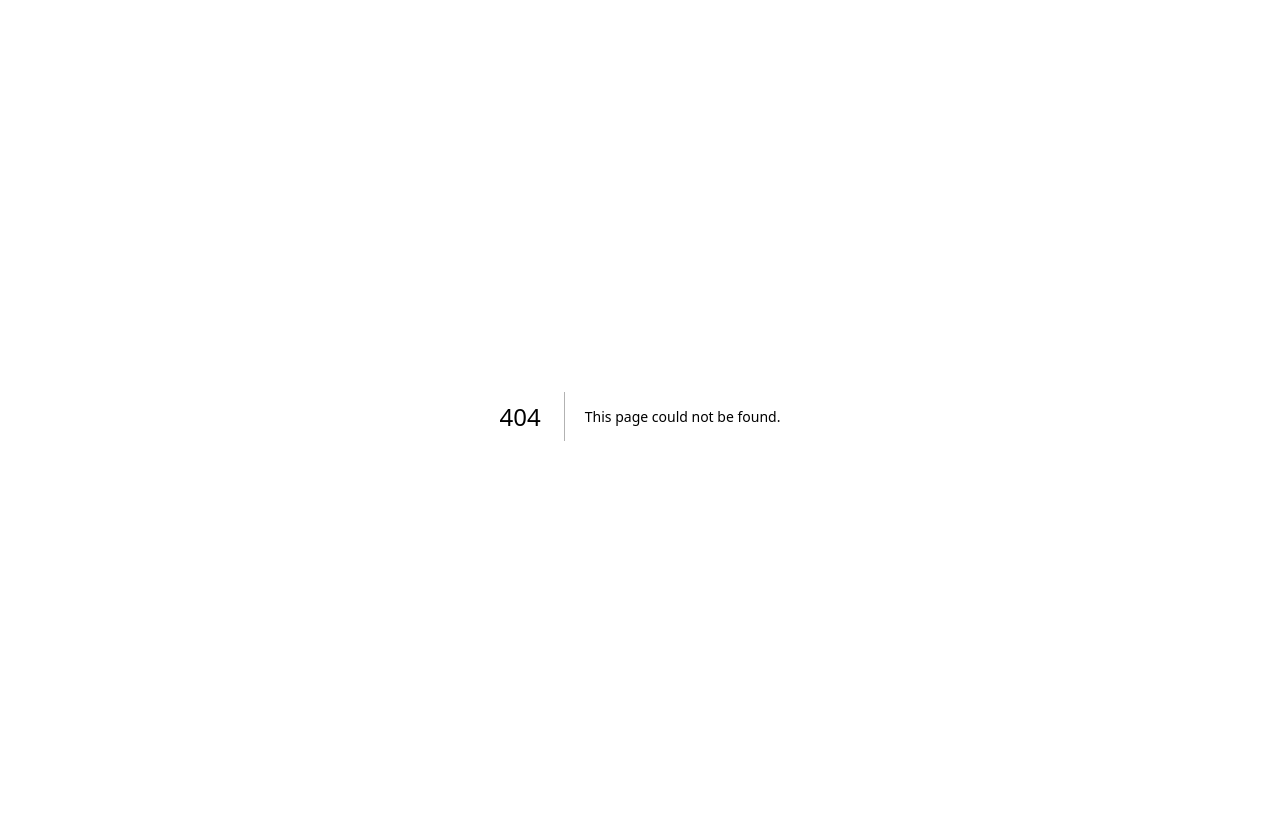
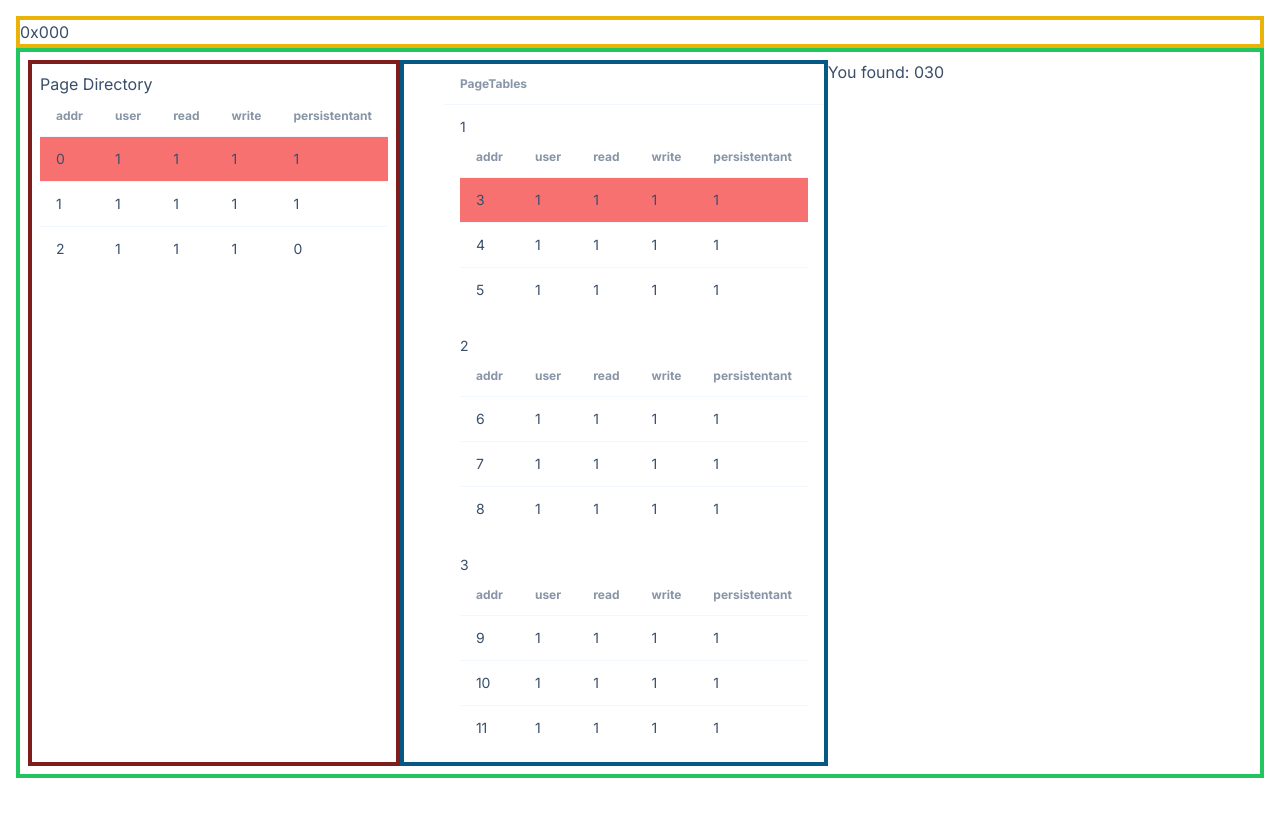
Before and after one commit to Escape9002/paging_demo, a Next.js app in the folder paging-demo/: page /pagingSite in a window 1280 px wide. Before the commit this address had no page. Shown: the top 816 px of the page. Built offline with nearby package versions, Linux system fonts and the light colour scheme.

Commit message:
refactor, logic implementation

```diff
--- a/paging-demo/src/app/page.tsx
+++ b/paging-demo/src/app/page.tsx
@@ -5,7 +5,7 @@ export default function Home() {
   return (
     <main>
       <h1>Hello There again! </h1>
-      <Link href="/users"> Users</Link>
+      <Link href="/pagingSite"> Paging</Link>
       <ProductCard />
     </main>
   );
--- /dev/null
+++ b/paging-demo/src/app/pagingSite/AddrInput.tsx
@@ -0,0 +1,27 @@
+"use client";
+
+import React, { useState } from "react";
+
+function AddrInput() {
+  const [addr, setAddr] = useState("000");
+
+  return (
+    <input
+      name=" hello there"
+      defaultValue="0x000"
+      onChange={(e) => deStringInput(e.target.value)}
+    />
+  );
+}
+
+function deStringInput(input: string) {
+  const inputBits = input.split("");
+  console.log(inputBits);
+  if (inputBits.length > 3) {
+    console.log("These where too many values");
+    return;
+  }
+  return inputBits;
+}
+
+export default AddrInput;
--- a/paging-demo/src/app/users/PageTable.tsx
+++ b/paging-demo/src/app/pagingSite/PageTable.tsx
@@ -1,17 +1,16 @@
-import React from "react";
-
+// "use client";
 class PageTable {
-  table: number[][];
+  public table: number[][];
 
   constructor(entries: number[][]) {
     this.table = entries;
   }
 
-  getTable(): number[][] {
+  public getTable(): number[][] {
     return this.table;
   }
 
-  getAddr(addr: number, mode: number, r: number, w: number): number {
+  public getAddr(addr: number, mode: number, r: number, w: number): number {
     if (!this.checkPersistent(addr)) {
       console.log("failed persitency check");
       return 0xffffff;
@@ -30,7 +29,7 @@ class PageTable {
     return this.table[addr][0];
   }
 
-  checkPersistent(addr: number): boolean {
+  private checkPersistent(addr: number): boolean {
     // check peristent byte
     if (this.table[addr][4]) {
       return true;
@@ -38,7 +37,7 @@ class PageTable {
     return false;
   }
 
-  checkAccessMode(addr: number, mode: number): boolean {
+  private checkAccessMode(addr: number, mode: number): boolean {
     // check access mode is correct
     if (this.table[addr][1] === mode) {
       return true;
@@ -46,7 +45,7 @@ class PageTable {
     return false;
   }
 
-  checkRW(addr: number, r: number, w: number): boolean {
+  private checkRW(addr: number, r: number, w: number): boolean {
     // check read byte
     if (this.table[addr][3] === r) {
       return true;
--- /dev/null
+++ b/paging-demo/src/app/pagingSite/PageTableView.tsx
@@ -0,0 +1,73 @@
+"use client";
+import React from "react";
+import TableRenderer from "./TableRenderer";
+import PageTable from "./PageTable";
+
+interface props {
+  pageDirectory: PageTable;
+  pageTables: PageTable[];
+  accessBits: {
+    addr: number[];
+    mode: number;
+    r: number;
+    w: number;
+  };
+}
+
+function PageTableView(props: props) {
+  const pageDirectory = props.pageDirectory;
+  const pageTables = props.pageTables;
+
+  const addr: number[] = props.accessBits.addr;
+  const mode: number = props.accessBits.mode;
+  const r: number = props.accessBits.r;
+  const w: number = props.accessBits.w;
+
+  const pageDirHit = pageDirectory.getAddr(addr[0], mode, r, w);
+  const pageTableHit = pageTables[pageDirHit].getAddr(addr[1], mode, r, w);
+  const pageShift = addr[2];
+
+  return (
+    <div className=" p-2 flex flex-row">
+      <div className="p-2 border border-spacing-4 border-4 border-red-900">
+        <TableRenderer
+          tableName="Page Directory"
+          table={pageDirectory.table}
+          markedId={pageDirHit}
+        />
+      </div>
+
+      <div className="pl-10 flex flex-col border border-spacing-4 border-4 border-sky-800">
+        <table className="table table-auto table-bordered w-auto">
+          <thead>
+            <tr>
+              <th>PageTables</th>
+            </tr>
+          </thead>
+          <tbody>
+            {pageTables.map((table, index) => (
+              <td key={index} className="flex flex-col">
+                <TableRenderer
+                  tableName={index + 1}
+                  table={table.table}
+                  markedId={pageTableHit}
+                />
+              </td>
+            ))}
+          </tbody>
+        </table>
+      </div>
+
+      <div>
+        <p>
+          {" "}
+          You found: {pageDirHit}
+          {pageTableHit}
+          {pageShift}
+        </p>
+      </div>
+    </div>
+  );
+}
+
+export default PageTableView;
--- a/paging-demo/src/app/users/TableRenderer.tsx
+++ b/paging-demo/src/app/pagingSite/TableRenderer.tsx
@@ -1,12 +1,14 @@
+// "use client";
 import React from "react";
+
 interface table {
-  tableName: string;
+  tableName: number | string;
   table: number[][];
   markedId: number;
 }
 
 function TableRenderer(table: table) {
-  const tableName: string = table.tableName;
+  const tableName: number | string = table.tableName;
   const pagetable: number[][] = table.table;
   const markedId: number = table.markedId;
 
@@ -20,27 +22,22 @@ function TableRenderer(table: table) {
             <th>user</th>
             <th>read</th>
             <th>write</th>
-            <th>persistent</th>
+            <th>persistentant</th>
           </tr>
         </thead>
         <tbody>
-          {table.table.map((entry) =>
-            markedId === entry[0] ? (
-              <tr className="bg-red-400">
-                {" "}
-                {entry.map((values) => (
-                  <td> {values}</td>
-                ))}
-              </tr>
-            ) : (
-              <tr>
-                {" "}
-                {entry.map((values) => (
-                  <td> {values}</td>
-                ))}
-              </tr>
-            )
-          )}
+          {pagetable.map((entry, index) => (
+            <tr key={index}>
+              {entry.map((value, subIndex) => (
+                <td
+                  key={subIndex}
+                  className={markedId === entry[0] ? "bg-red-400" : ""}
+                >
+                  {value}
+                </td>
+              ))}
+            </tr>
+          ))}
         </tbody>
       </table>
     </>
--- /dev/null
+++ b/paging-demo/src/app/pagingSite/page.tsx
@@ -0,0 +1,25 @@
+"use client";
+
+import React, { useState } from "react";
+import AddrInput from "./AddrInput";
+import PageTableView from "./PageTableView";
+import { pageDirectory, pageTables } from "./tables";
+
+function page() {
+  return (
+    <div>
+      <div className=" border border-spacing-4 border-4 border-yellow-500">
+        <AddrInput />
+      </div>
+      <div className="border border-spacing-4 border-4 border-green-500">
+        <PageTableView
+          pageDirectory={pageDirectory}
+          pageTables={pageTables}
+          accessBits={{ addr: [0, 0, 0], mode: 1, r: 1, w: 1 }}
+        />
+      </div>
+    </div>
+  );
+}
+
+export default page;
--- a/paging-demo/src/app/users/tables.ts
+++ b/paging-demo/src/app/pagingSite/tables.ts
@@ -2,9 +2,9 @@ import page from "./page";
 import PageTable from "./PageTable";
 
 export let pageDirectory = new PageTable([
-  [0x0, 1, 0, 1, 1],
-  [0x1, 0, 1, 0, 1],
-  [0x2, 1, 0, 1, 0],
+  [0x0, 1, 1, 1, 1],
+  [0x1, 1, 1, 1, 1],
+  [0x2, 1, 1, 1, 0],
 ]);
 
 export let pageTables = [
--- a/paging-demo/src/app/users/PageTableView.tsx
+++ /dev/null
@@ -1,51 +0,0 @@
-import React from "react";
-import TableRenderer from "./TableRenderer";
-import PageTable from "./PageTable";
-import { pageDirectory } from "./tables";
-
-interface props {
-  pageDirectory: PageTable;
-  pageTables: PageTable[];
-}
-
-function PageTableView(props: props) {
-  const pageDirectory = props.pageDirectory;
-  const pageTables = props.pageTables;
-
-  return (
-    <div className=" p-2 flex flex-row">
-      <div className="p-2 border border-red-900">
-        <TableRenderer
-          tableName="Page Dir"
-          table={pageDirectory.table}
-          markedId={2}
-        />
-      </div>
-
-      <div className="pl-10 border border-sky-800">
-        <table className="table table-auto table-bordered w-auto">
-          <thead>
-            <tr>
-              <th>PageTables</th>
-            </tr>
-          </thead>
-          <tbody>
-            <tr>
-              {pageTables.map((table) => (
-                <td>
-                  <TableRenderer
-                    tableName={table.table[0][0].toString()}
-                    table={table.table}
-                    markedId={5}
-                  />
-                </td>
-              ))}
-            </tr>
-          </tbody>
-        </table>
-      </div>
-    </div>
-  );
-}
-
-export default PageTableView;
--- a/paging-demo/src/app/users/page.tsx
+++ /dev/null
@@ -1,13 +0,0 @@
-import React from "react";
-import PageTableView from "./PageTableView";
-import { pageDirectory, pageTables } from "./tables";
-
-function page() {
-  return (
-    <div>
-      <PageTableView pageDirectory={pageDirectory} pageTables={pageTables} />
-    </div>
-  );
-}
-
-export default page;
```
